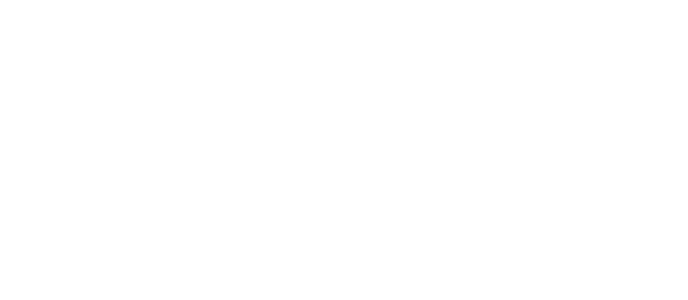
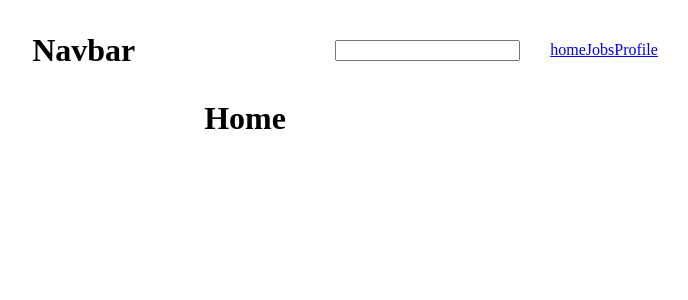
Before and after one commit to Von-kensington/Recruiter-Helper, a React (Create React App) app: page / in a window 1280 px wide. Shown: the top 300 px of the page, without its empty margins (295-983 px from the left). Built offline with nearby package versions, Linux system fonts and the light colour scheme.

Commit message:
add navbar

```diff
--- /dev/null
+++ b/src/App.css
@@ -0,0 +1,3 @@
+* {
+    margin: 0;
+}
--- a/src/App.js
+++ b/src/App.js
@@ -3,9 +3,13 @@
 import Jobs from './pages/Jobs';
 import Profile from './pages/Profile';
 import JobDetails from './pages/JobDetails';
+import NavBar from './components/Navbar/index';
+import "./App.css"
 
 function App() {
   return (
+    <>
+      <NavBar />
       <Router>
         <Routes>
           <Route path="/" element={<Home />} />
@@ -14,6 +18,8 @@
           <Route path="/jobs/:id" element={<JobDetails />} />
         </Routes>
       </Router>
+    </>
+
   );
 }
 
--- /dev/null
+++ b/src/components/Navbar/index.css
@@ -0,0 +1,16 @@
+.navbar {
+    display: flex;
+    flex-direction: row;
+    height: 100px;
+    align-items: center;
+    justify-content: center;
+}
+
+.links {
+    margin-left: 30px;
+}
+
+h1 {
+    margin-right: 200px;
+    text-align: center;
+}
--- /dev/null
+++ b/src/components/Navbar/index.js
@@ -0,0 +1,19 @@
+import React from 'react'
+import "./index.css"
+
+function NavBar() {
+    return (
+        <div className="navbar">
+            <h1>Navbar</h1>
+            <input type="text"></input>
+            <div className="links">
+                <a href="/home">home</a>
+                <a href="/jobs">Jobs</a>
+                <a href="/profile">Profile</a>
+            </div>
+
+        </div>
+    )
+}
+
+export default NavBar
--- a/src/pages/Home.js
+++ b/src/pages/Home.js
@@ -3,12 +3,7 @@
 
 const Home = () => {
     return <div>
-        {/*Hero*/}
-        {/*About us*/}
-        {/*How it works*/}
-        {/*Testimonials*/}
-        {/*Featured*/}
-        {/*Cta*/}
+        <h1>Home</h1>
     </div>
 };
 
--- a/src/pages/JobDetails.js
+++ b/src/pages/JobDetails.js
@@ -2,7 +2,7 @@
 
 function JobDetails() {
     return (
-        <div>JobDetails</div>
+        <h1>JobDetails</h1>
     )
 }
 
--- a/src/pages/Jobs.js
+++ b/src/pages/Jobs.js
@@ -2,7 +2,7 @@
 
 function Jobs() {
     return (
-        <div>Jobs</div>
+        <h1>Jobs</h1>
     )
 }
 
--- a/src/pages/Profile.js
+++ b/src/pages/Profile.js
@@ -2,7 +2,7 @@
 
 function Profile() {
     return (
-        <div>Profile</div>
+        <h1>Profile</h1>
     )
 }
 
```
Lines whose indentation alone changed are shown as unchanged.
